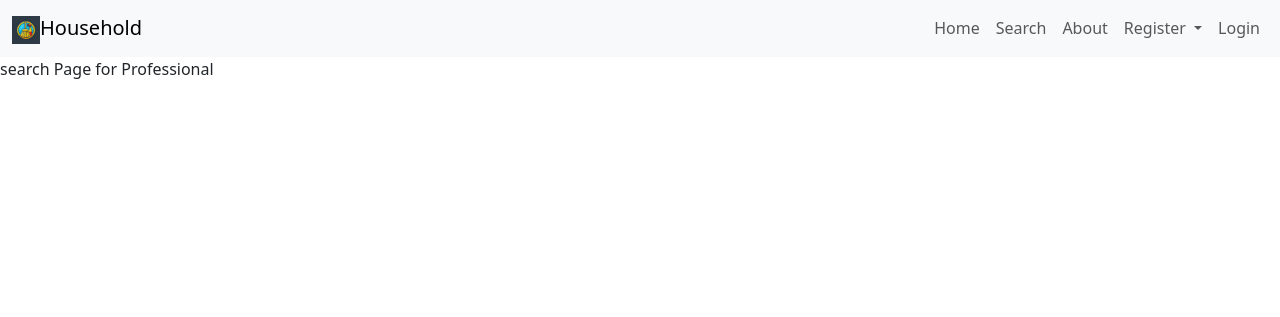
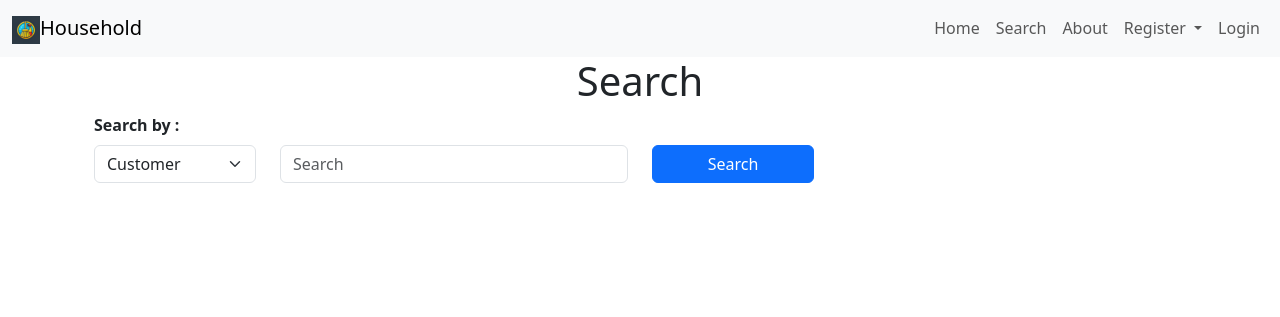
Before and after one commit to jishnujp/Household-Services, a Flask app: template backend/app/templates/professional/search.html in a window 1280 px wide. Shown: the top 317 px of the page. Run offline with Flask 3, Linux system fonts and the light colour scheme; the template is opened without the code that fills it, so the values that code supplies are empty; parts of the project's set-up code (start-up, migrations or seed data) failed here and were passed over.

Commit message:
Implement search functionality for professional and included script tag and some js for better ux

```diff
--- a/backend/app/templates/base.html
+++ b/backend/app/templates/base.html
@@ -44,6 +44,7 @@
     <script src="https://cdn.jsdelivr.net/npm/bootstrap@5.3.3/dist/js/bootstrap.bundle.min.js"
         integrity="sha384-YvpcrYf0tY3lHB60NNkmXc5s9fDVZLESaAA55NDzOxhy9GkcIdslK1eN7N6jIeHz"
         crossorigin="anonymous"></script>
+    {% block script %}{% endblock %}
 
 </body>
 
--- a/backend/app/templates/components/professional_registration.html
+++ b/backend/app/templates/components/professional_registration.html
@@ -49,6 +49,7 @@
     <input name="experience_doc" class="form-control" type="file" id="experience_doc" accept="application/pdf" required>
 </div>
 
+{% block script %}
 <script>
     function updateBasePrice() {
         const serviceDropdown = document.getElementById("service");
@@ -57,3 +58,4 @@
         document.getElementById("base_price").value = basePrice || 0;
     }
 </script>
+{% endblock %}
--- a/backend/app/templates/professional/search.html
+++ b/backend/app/templates/professional/search.html
@@ -3,5 +3,90 @@
 {% block title %}Search{% endblock %}
 
 {% block content %}
-search Page for Professional
+<div class="container">
+    <h1 class="text-center">Search</h1>
+    <form action="{{ url_for('professional.search') }}" method="POST">
+        <div class="container">
+            <!-- Row for Label -->
+            <div class="row mb-2">
+                <div class="col-md-2 col-12 mb-2 mb-md-0">
+                    <strong>Search by :</strong>
+                </div>
+            </div>
+
+            <div class="row form-group">
+                <div class="col-md-2 col-12 mb-2 mb-md-0">
+                    <select id="search_by" name="search_by" class="form-select" onchange="updateInputType()">
+                        <option value="date">Date</option>
+                        <option value="user" selected>Customer</option>
+                    </select>
+                </div>
+
+                <div class="col-md-4 col-12 mb-2 mb-md-0">
+                    <input type="text" id="search_query" name="search_query" class="form-control" placeholder="Search">
+                </div>
+
+                <div class="col-md-2 col-12">
+                    <button type="submit" class="btn btn-primary w-100">Search</button>
+                </div>
+            </div>
+        </div>
+    </form>
+</div>
+
+<br>
+<div>
+    {% if service_requests %}
+
+    <!-- table to display the requests -->
+    <table class="table table-striped">
+        <thead>
+            <tr>
+                <th>ID</th>
+                <th>Requested date</th>
+                <th>Service Date</th>
+                <th>Cutomer</th>
+                <th>Status</th>
+                <th>View</th>
+            </tr>
+        </thead>
+        <tbody>
+            {% for request in service_requests %}
+            <tr>
+                <td>{{ request.id }}</td>
+                <td>{{ request.created_at.date() }}</td>
+                <td>{{ request.date_of_service }}</td>
+                <td>{{ request.user.username }}
+                    {% set user = request.user %}
+                    {% include 'components/view_user_modal.html' %}
+                </td>
+                <td>{{ request.status }}</td>
+                <td>
+                    {% include 'components/view_review_modal.html' %}
+                </td>
+            </tr>
+        </tbody>
+
+        {% endfor %}
+
+        {% endif %}
+</div>
 {% endblock %}
+
+{% block script %}
+<script>
+    function updateInputType() {
+        const searchBy = document.getElementById('search_by').value;
+        const searchQuery = document.getElementById('search_query');
+
+        console.log(searchQuery);
+        if (searchBy === 'date') {
+            searchQuery.type = 'date';
+            searchQuery.placeholder = '';
+        } else {
+            searchQuery.type = 'text';
+            searchQuery.placeholder = 'Search';
+        }
+    }
+</script>
+{% endblock %}
```
Also changed, not shown: backend/app/views/professional.py (+33 -9 lines).
